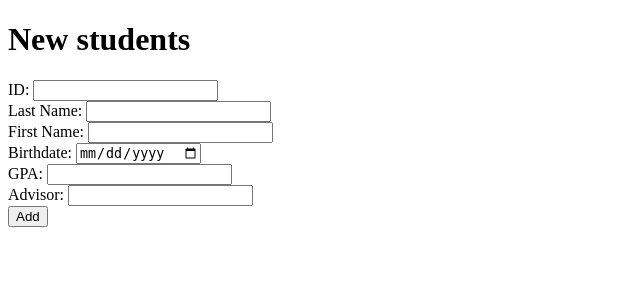
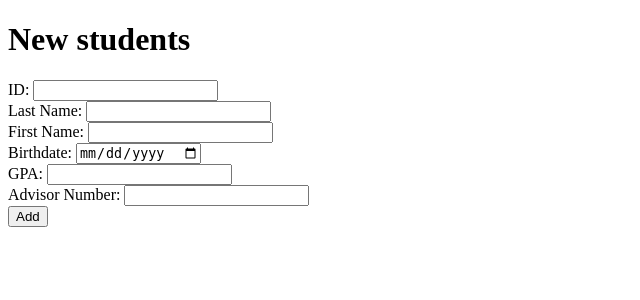
Before and after one commit to SageMar/Students, a PHP site: page /form.php in a window 1280 px wide. Shown: the top 300 px of the page, without its empty margins (0-640 px from the left). Run offline with PHP 8.4, Linux system fonts and the light colour scheme.

Commit message:
things are adding now

```diff
--- a/form.php
+++ b/form.php
@@ -34,9 +34,7 @@ if ($_SERVER["REQUEST_METHOD"] == "POST") {
 
     $statement->bindParam(':gpa', $gpa);
     $statement->bindParam(':advisor', $advisor);
-    if ($statement->execute()) {
-        $inserted = true;
-    }
+    $statement->execute();
 
 
 }
@@ -77,7 +75,7 @@ if ($_SERVER["REQUEST_METHOD"] == "POST") {
         <input type="text" id="gpa" name="gpa" required>
         <br>
 
-        <label for="advisor">Advisor:</label>
+        <label for="advisor">Advisor Number:</label>
         <input type="text" id="advisor" name="advisor" required>
         <br>
 
```
